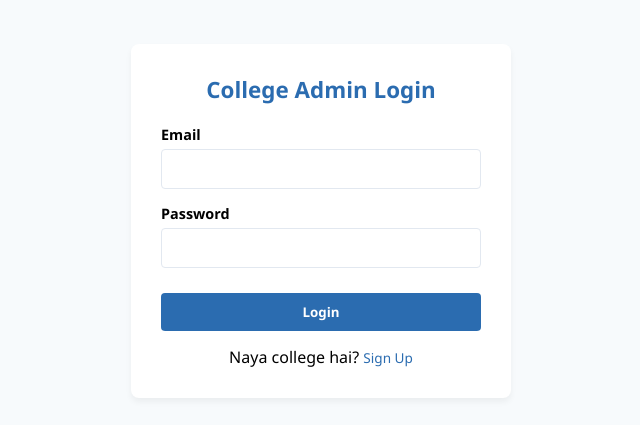
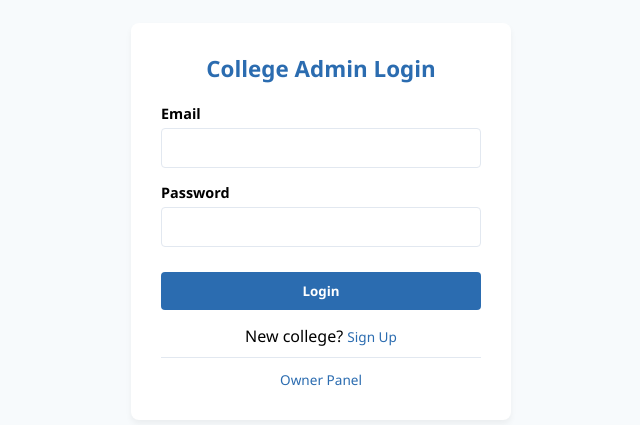
Before and after one commit to yogeshvalmiki648-alt/Student_attendance_app, a website: page public/login.html in a window 1280 px wide. Shown: the part 179-604 px from the top of the page, without its empty margins (319-959 px from the left). Drawn offline with nearby package versions, Linux system fonts and the light colour scheme.

Commit message:
Update login.html

```diff
--- a/public/login.html
+++ b/public/login.html
@@ -18,6 +18,7 @@
   .error { color:#f56565; }
   a { color:#2b6cb0; text-decoration:none; font-size:0.85rem; }
   .footer { text-align:center; margin-top:15px; }
+  .owner-link { text-align:center; margin-top:10px; padding-top:10px; border-top:1px solid #e2e8f0; }
 </style>
 </head>
 <body>
@@ -36,7 +37,10 @@
       <div class="msg error" id="errorMsg"></div>
     </form>
     <div class="footer">
-      <span>Naya college hai? </span><a href="signup.html">Sign Up</a>
+      <span>New college? </span><a href="signup.html">Sign Up</a>
+    </div>
+    <div class="owner-link">
+      <a href="admin.html">Owner Panel</a>
     </div>
   </div>
 
```
